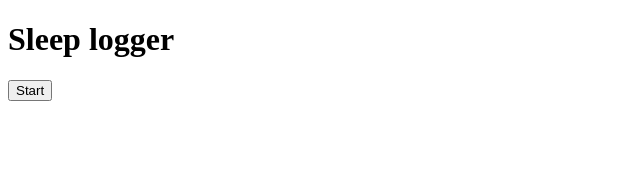
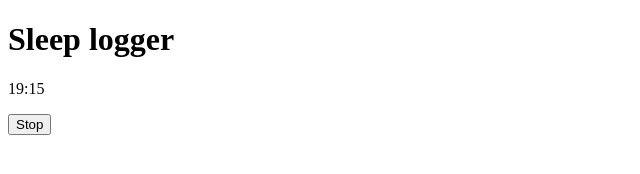
Before and after one commit to avicndugu/activity-logger, a plain HTML site: page index.html in a window 1280 px wide. Both pictures are taken after a click on the button "Start". Shown: the whole page, without its empty margins (0-640 px from the left). Drawn offline with Linux system fonts and the light colour scheme.

Commit message:
Added data storage of time stamp as object and array.

```diff
--- a/index.html
+++ b/index.html
@@ -5,8 +5,8 @@
 </head>
 <body>
 	<h1 id="activity">Sleep logger</h1>
-	<p id="time-stamp"></p>
-	<button id="start">Start</button>
+	<p id="time-display"></p>
+	<button id="recorder">Start</button>
 </body>
 <script type="text/javascript" src= "main.js"></script>
 </html>
--- a/main.js
+++ b/main.js
@@ -1,2 +1,63 @@
-var recorder=document.getElementById('time-stamp');
-console.log(recorder);
+var recorder= document.getElementById("recorder");
+var timeDisplay=document.getElementById('time-display');
+var timeLogging=new Array();
+var dateLogging= new Array();
+console.log(timeDisplay);
+
+function allTimeLog() {
+	var d= new Date();
+	var t=d.toString();
+	// console.log(typeof(t));
+	return t;
+}
+
+function timeLog(t){
+	var time= t.slice(16,21);
+	console.log(time);
+	return time;
+}
+// function timeLogger(){
+// 	timeLogging.push(timeLog(allTimeLog()));
+// 	console.log(timeLogging);
+// 	return timeLogging;
+// }
+
+function dateLog(t){
+	var date=t.slice(4,15);
+	console.log(date);
+	return date;
+}
+// var dateLogging=dateLog(allTimeLog());
+
+
+function buttonText(){
+	if (recorder.innerText=="Start") {
+			recorder.innerText="Stop";
+		}
+	else{
+		recorder.innerText="Start";
+	}
+}
+var logger = {
+	timeStamp: function(){
+	timeLogging.push(timeLog(allTimeLog()));
+	console.log(timeLogging);
+	return timeLogging;
+	},
+	dateStamp:function(){
+	dateLogging.push(dateLog(allTimeLog()));
+	console.log(dateLogging);
+	return dateLogging;
+	}
+	}
+
+document.querySelector("#recorder").addEventListener("click",function(){
+	buttonText();
+	allTimeLog();
+	// timeLogger();
+	timeDisplay.innerText=timeLog(allTimeLog());
+	console.log(logger.timeStamp());
+	console.log(logger.dateStamp());
+});
+
+recorder
```
